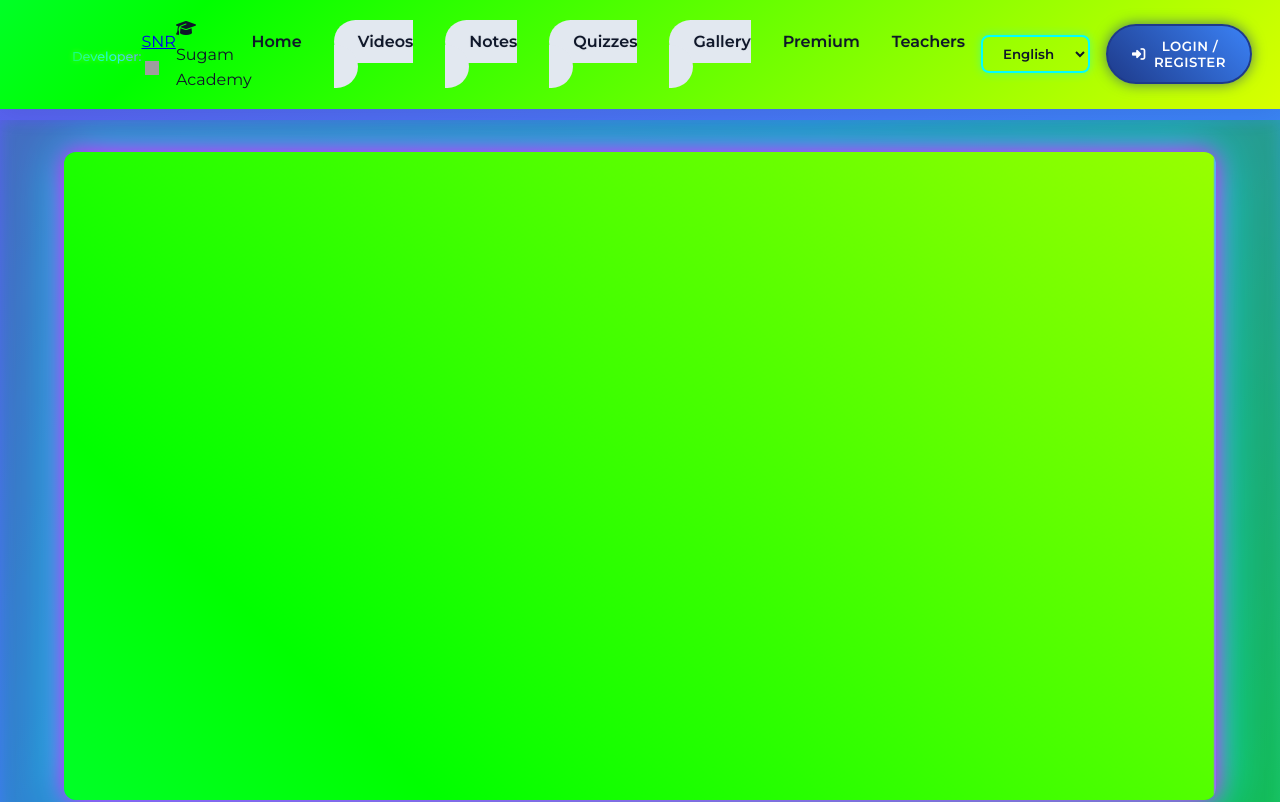
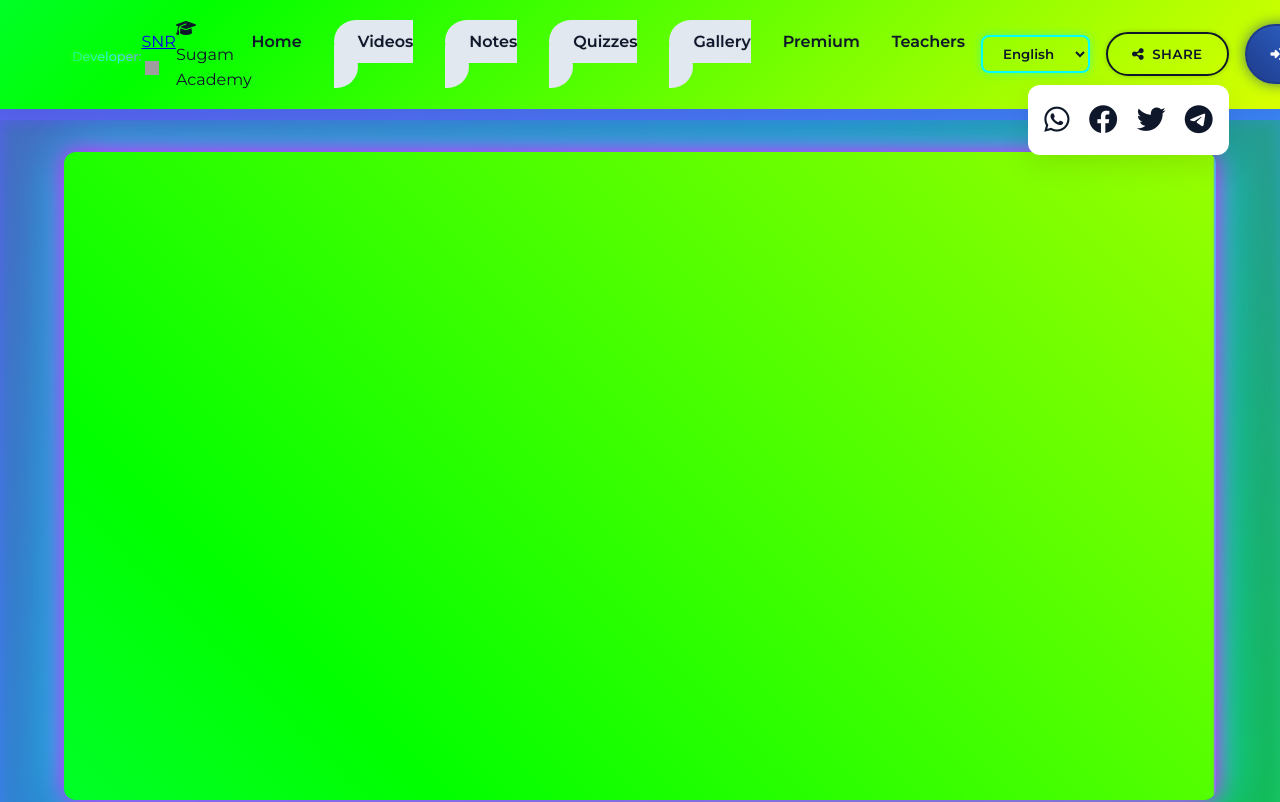
Before and after one commit to SNR27hub/Sugam-Academy, a plain HTML site: page index.html in a window 1280 px wide. Shown: the top 802 px of the page. Drawn offline with nearby package versions, Linux system fonts and the light colour scheme; grey boxes are pictures that could not be loaded.

Commit message:
Update index.html

```diff
--- a/index.html
+++ b/index.html
@@ -84,6 +84,16 @@
                         <option value="te">Telugu</option>
                         <option value="ta">Tamil</option>
                     </select>
+                </div>
+                 <!-- Share Button -->
+                <div class="share-container">
+                    <button class="btn btn-outline" id="shareBtn"><i class="fas fa-share-alt"></i> Share</button>
+                    <div class="share-dropdown" id="shareDropdown">
+                        <a href="#" id="shareWhatsapp" target="_blank" title="Share on WhatsApp"><i class="fab fa-whatsapp"></i></a>
+                        <a href="#" id="shareFacebook" target="_blank" title="Share on Facebook"><i class="fab fa-facebook"></i></a>
+                        <a href="#" id="shareTwitter" target="_blank" title="Share on Twitter"><i class="fab fa-twitter"></i></a>
+                        <a href="#" id="shareTelegram" target="_blank" title="Share on Telegram"><i class="fab fa-telegram-plane"></i></a>
+                    </div>
                 </div>
                 <!-- Login/Register button for logged out users -->
                 <button class="btn btn-primary" id="loginRegisterBtn"><i class="fas fa-sign-in-alt"></i> Login / Register</button>
```
